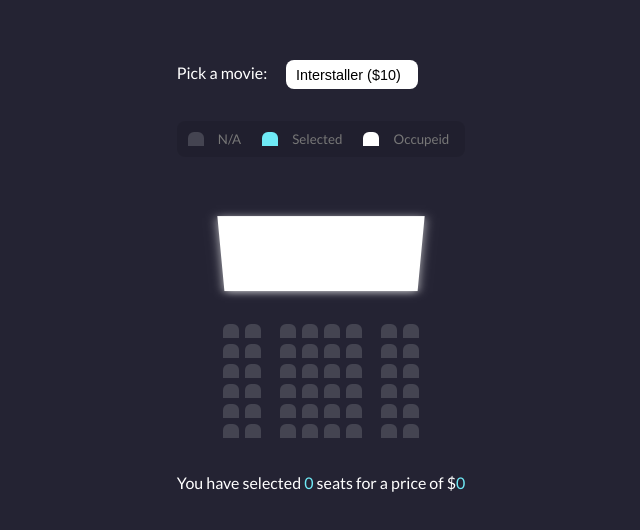
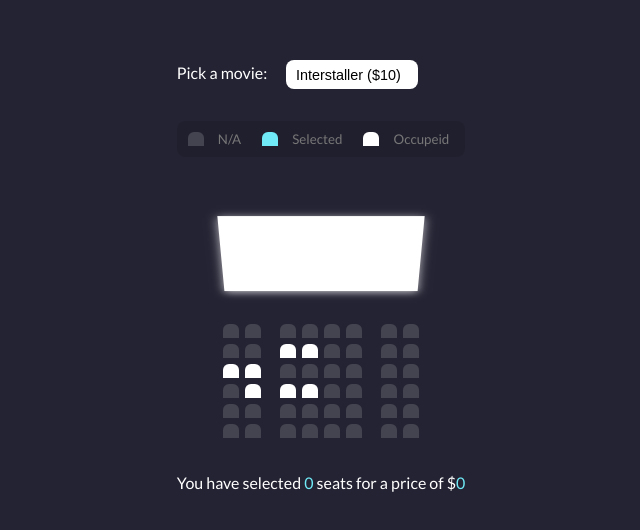
Before and after one commit to mahmood-kn/react-movie-seat-booking, a React (Create React App) app: page / in a window 1280 px wide. Shown: the part 140-670 px from the top of the page, without its empty margins (319-959 px from the left). Built offline with nearby package versions, Linux system fonts and the light colour scheme.

Commit message:
occupeid seats

```diff
--- a/src/components/Seats.js
+++ b/src/components/Seats.js
@@ -6,17 +6,42 @@ const Seats = () => {
   const seats = [];
   const row = 6;
   const column = 8;
-
   let { addSeat, removeSeat } = useContext(SeatContext);
 
   const onclickHandel = (e) => {
-    if (e.target.classList.contains('selected')) {
+    if (
+      e.target.classList.contains('selected') &&
+      !e.target.classList.contains('occupeid')
+    ) {
       e.target.classList.remove('selected');
       removeSeat();
-    } else {
+    } else if (
+      !e.target.classList.contains('selected') &&
+      !e.target.classList.contains('occupeid')
+    ) {
       e.target.classList.add('selected');
       addSeat();
     }
+  };
+
+  const occupeidfunc = (i, j) => {
+    if (i === 1 && j === 2) {
+      return true;
+    } else if (i === 1 && j === 3) {
+      return true;
+    } else if (i === 2 && j === 0) {
+      return true;
+    } else if (i === 2 && j === 1) {
+      return true;
+    } else if (i === 3 && j === 1) {
+      return true;
+    } else if (i === 3 && j === 2) {
+      return true;
+    } else if (i === 3 && j === 3) {
+      return true;
+    }
+
+    return false;
   };
 
   for (let i = 0; i < row; i++) {
@@ -26,6 +51,7 @@ const Seats = () => {
         <Seat
           id={i * column + j + 1}
           key={i * column + j + 1}
+          occupeid={occupeidfunc(i, j)}
           onclick={onclickHandel}
         />
       );
```
